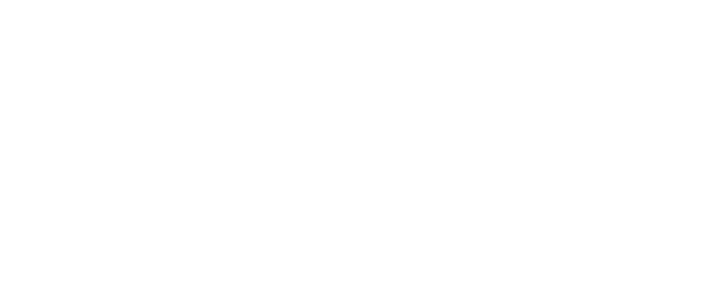
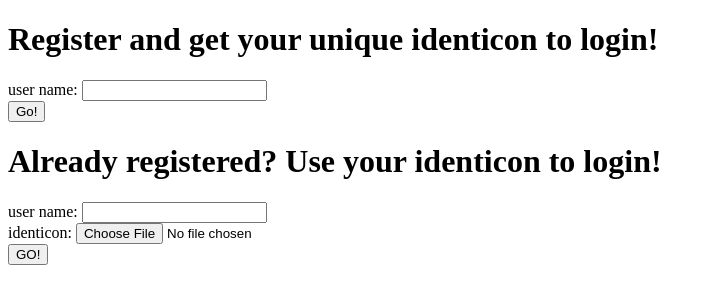
Before and after one commit to meridional/avatchar, a plain HTML site: page register.html in a window 1280 px wide. Shown: the whole page, without its empty margins (0-714 px from the left). Drawn offline with Linux system fonts and the light colour scheme.

Commit message:
refactor verify code

```diff
--- a/register.html
+++ b/register.html
@@ -1,9 +1,22 @@
 <!DOCTYPE html>
 <html>
 <head>
-    <title></title>
+    <title>Avatchat - Welcome!</title>
 </head>
 <body>
-
+    <h1>Register and get your unique identicon to login!</h1>
+    <form action="/register" method="post">
+        <label>user name: <input name="name" type="text"></label>
+        <br/>
+        <label><input type="button" value="Go!"></label>
+    </form>
+    <h1>Already registered? Use your identicon to login!</h1>
+    <form enctype="multipart/form-data" action="login" method="post">
+        <label>user name: <input name="name" type="text"></label>
+        <br/>
+        <label>identicon: <input name="identicon" type="file"></label>
+        <br/>
+        <label><input type="button" value="GO!"></label>
+    </form>
 </body>
 </html>
```
Also changed, not shown: 1 other file.
